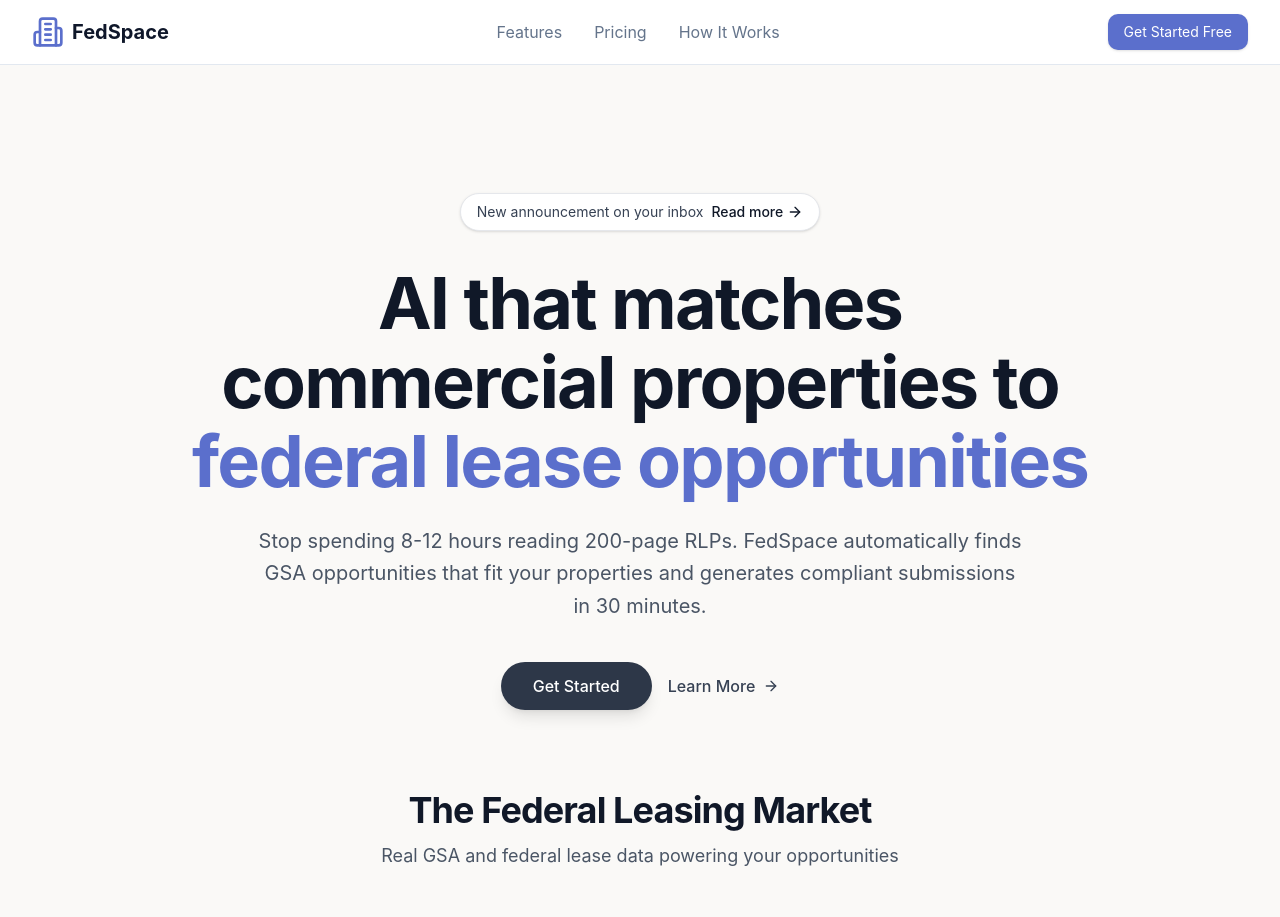
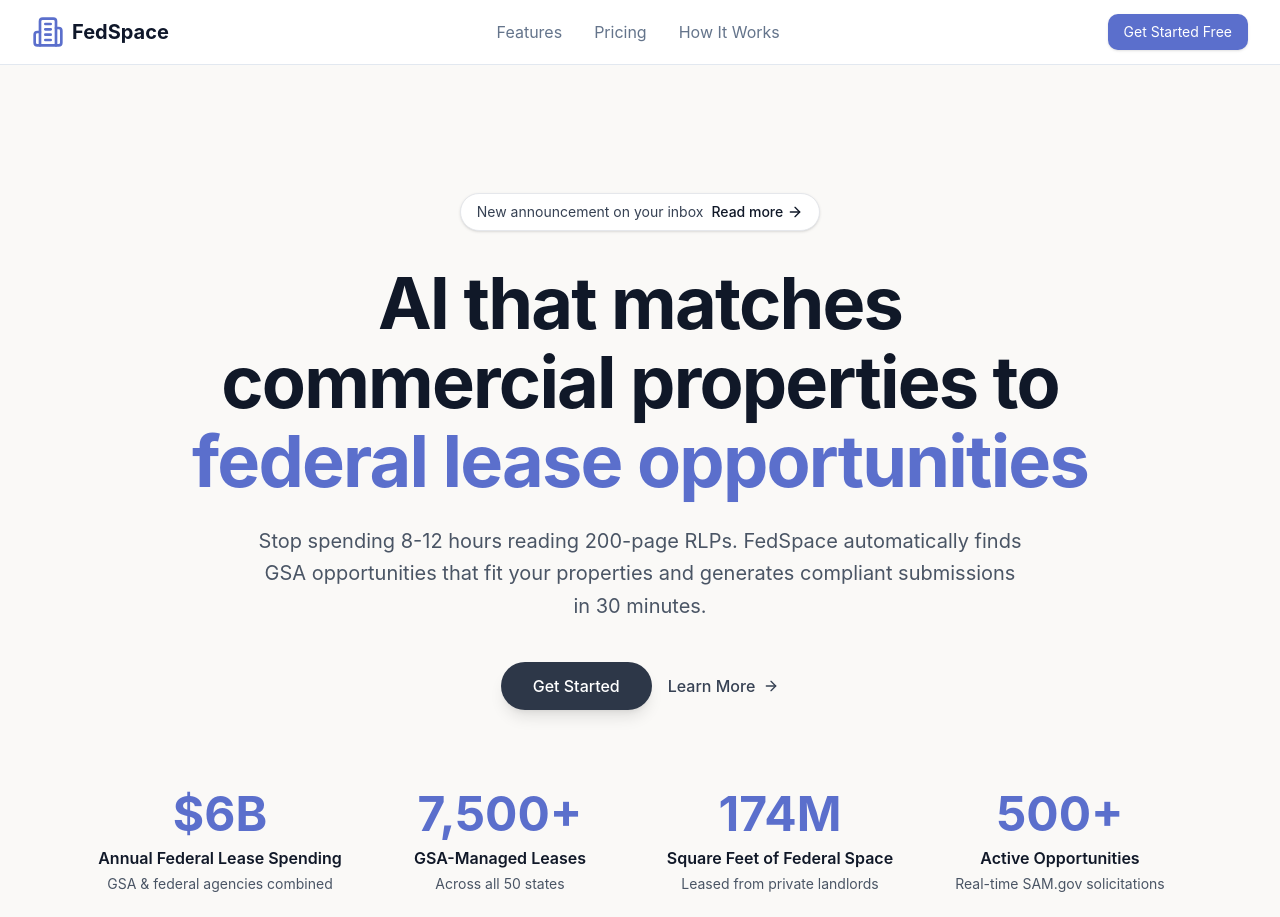
Before and after one commit to mogga1991/dcslastchance, a Next.js app: page / in a window 1280 px wide. Shown: the top 917 px of the page. Built offline with nearby package versions, Linux system fonts and the light colour scheme; no server answers.

Commit message:
Remove header text from stats section in Hero
- Remove 'The Federal Leasing Market' title
- Remove subtitle text
- Keep only the four stat blocks with data
- Stats display directly under CTA buttons

```diff
--- a/components/landing/hero.tsx
+++ b/components/landing/hero.tsx
@@ -87,15 +87,6 @@
 
         {/* Stats Section */}
         <div className="max-w-7xl mx-auto mt-16">
-          <div className="text-center mb-12">
-            <h2 className="text-3xl sm:text-4xl font-bold text-gray-900 mb-3">
-              The Federal Leasing Market
-            </h2>
-            <p className="text-base sm:text-lg text-gray-600">
-              Real GSA and federal lease data powering your opportunities
-            </p>
-          </div>
-
           <div className="grid md:grid-cols-2 lg:grid-cols-4 gap-8">
             {stats.map((stat, index) => (
               <div key={index} className="text-center">
```
